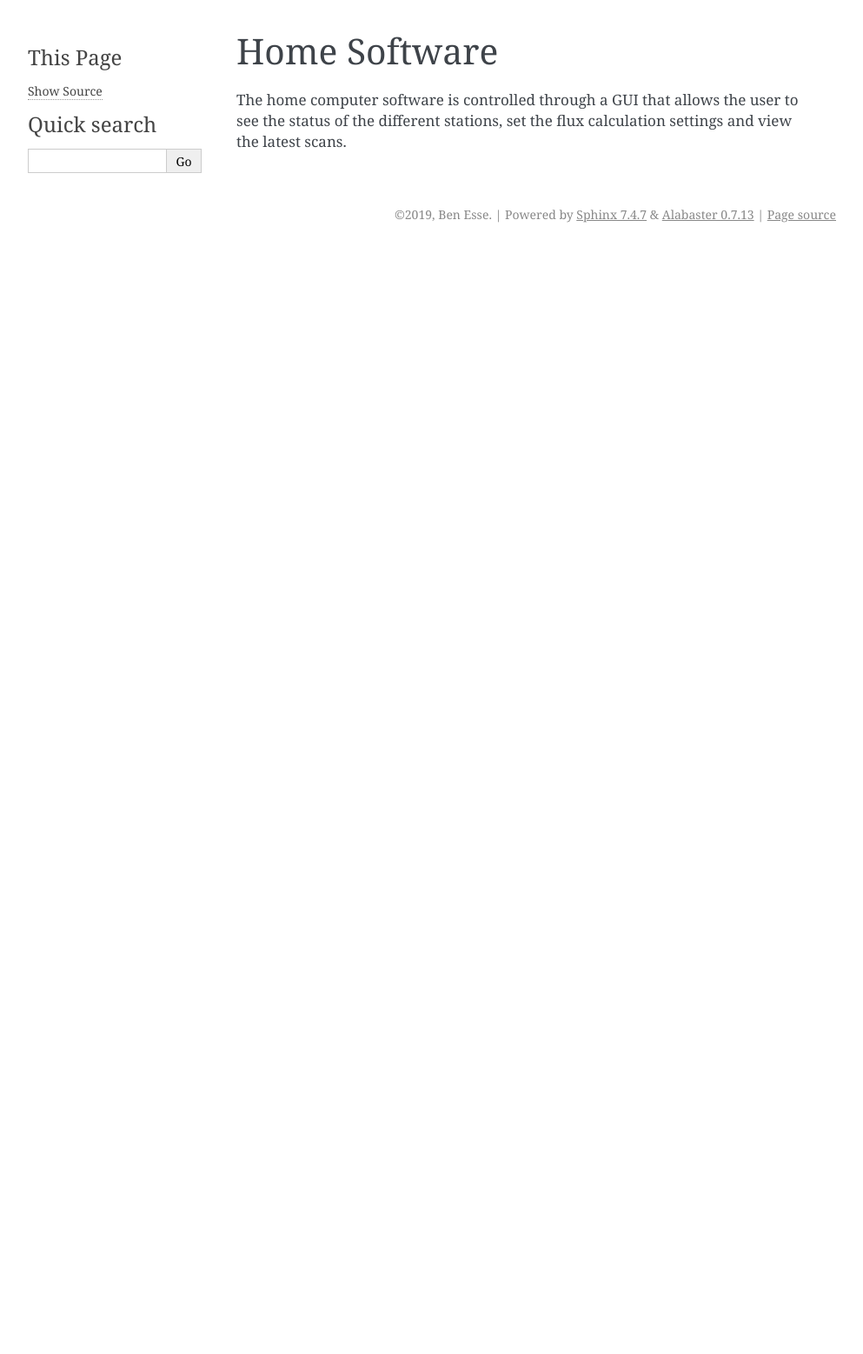
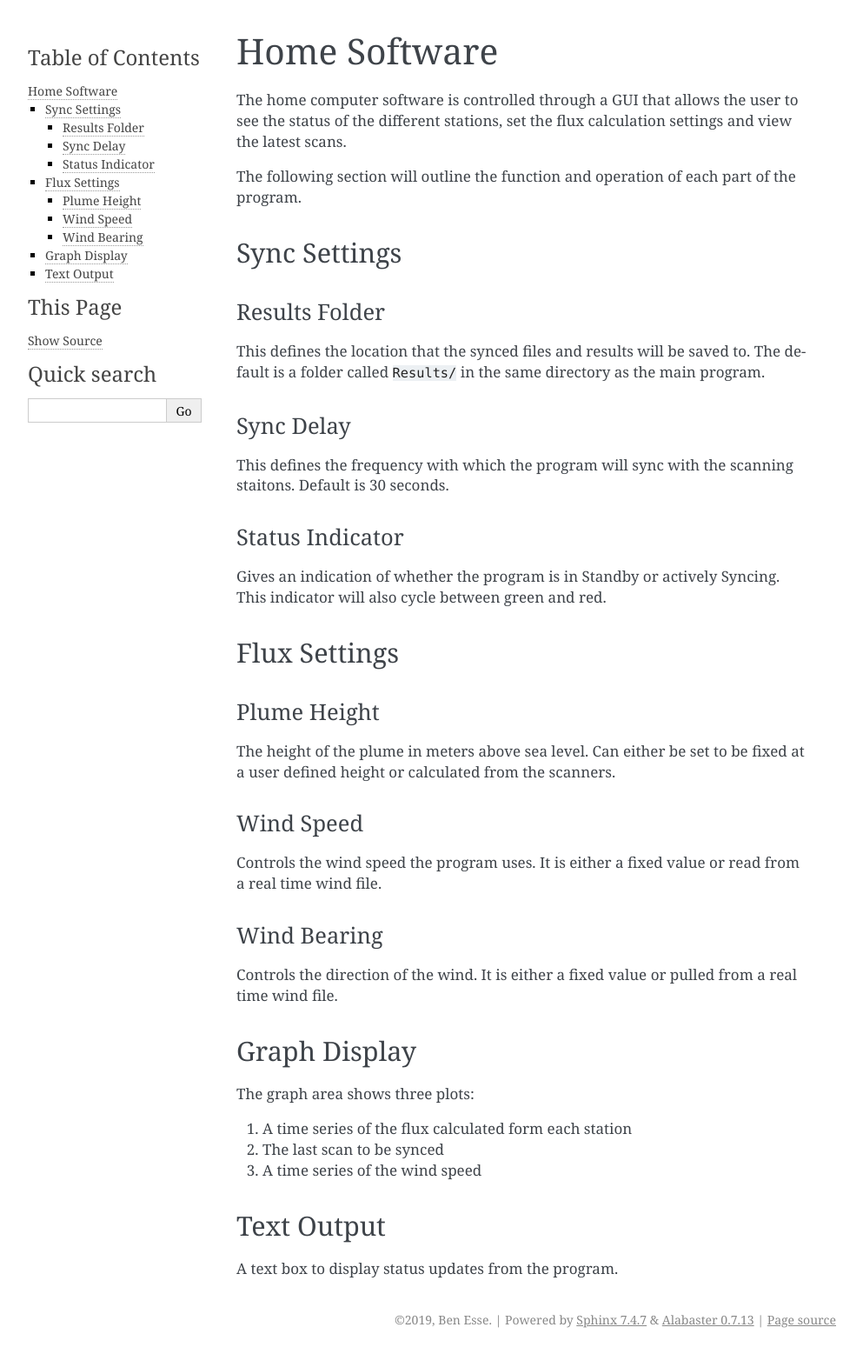
Before and after one commit to ManchesterVolcanology/OpenSO2, a Sphinx documentation site: the page built from docs/usage/home-software.rst, in a window 1280 px wide. Shown: the whole page at 87% size, without its empty margins (148-1141 px from the left). Built offline with Sphinx 7.4.7, drawn with Linux system fonts in a browser that asks for light colours; before the commit the page ends 900 px from its top, so only the background shows below that.

Commit message:
Update docs

```diff
--- a/docs/usage/home-software.rst
+++ b/docs/usage/home-software.rst
@@ -2,3 +2,47 @@ Home Software
 =============
 
 The home computer software is controlled through a GUI that allows the user to see the status of the different stations, set the flux calculation settings and view the latest scans.
+
+The following section will outline the function and operation of each part of the program.
+
+Sync Settings
+^^^^^^^^^^^^^
+
+Results Folder
+**************
+This defines the location that the synced files and results will be saved to. The default is a folder called ``Results/`` in the same directory as the main program.
+
+Sync Delay
+**********
+This defines the frequency with which the program will sync with the scanning staitons. Default is 30 seconds.
+
+Status Indicator
+****************
+Gives an indication of whether the program is in Standby or actively Syncing. This indicator will also cycle between green and red.
+
+Flux Settings
+^^^^^^^^^^^^^
+
+Plume Height
+************
+The height of the plume in meters above sea level. Can either be set to be fixed at a user defined height or calculated from the scanners.
+
+Wind Speed
+**********
+Controls the wind speed the program uses. It is either a fixed value or read from a real time wind file.
+
+Wind Bearing
+************
+Controls the direction of the wind. It is either a fixed value or pulled from a real time wind file.
+
+Graph Display
+^^^^^^^^^^^^^
+The graph area shows three plots:
+
+1. A time series of the flux calculated form each station
+2. The last scan to be synced
+3. A time series of the wind speed
+
+Text Output
+^^^^^^^^^^^
+A text box to display status updates from the program.
--- a/docs/usage/raspi-software.rst
+++ b/docs/usage/raspi-software.rst
@@ -1,2 +1,7 @@
 Station Software
 ================
+This section will outline the function of the station software in order to allow users to adapt it to their needs and for different hardware.
+
+run_scanner.py
+^^^^^^^^^^^^^^
+This is the main program that controls the scanner.
```
Also changed, not shown: 6 other files.
